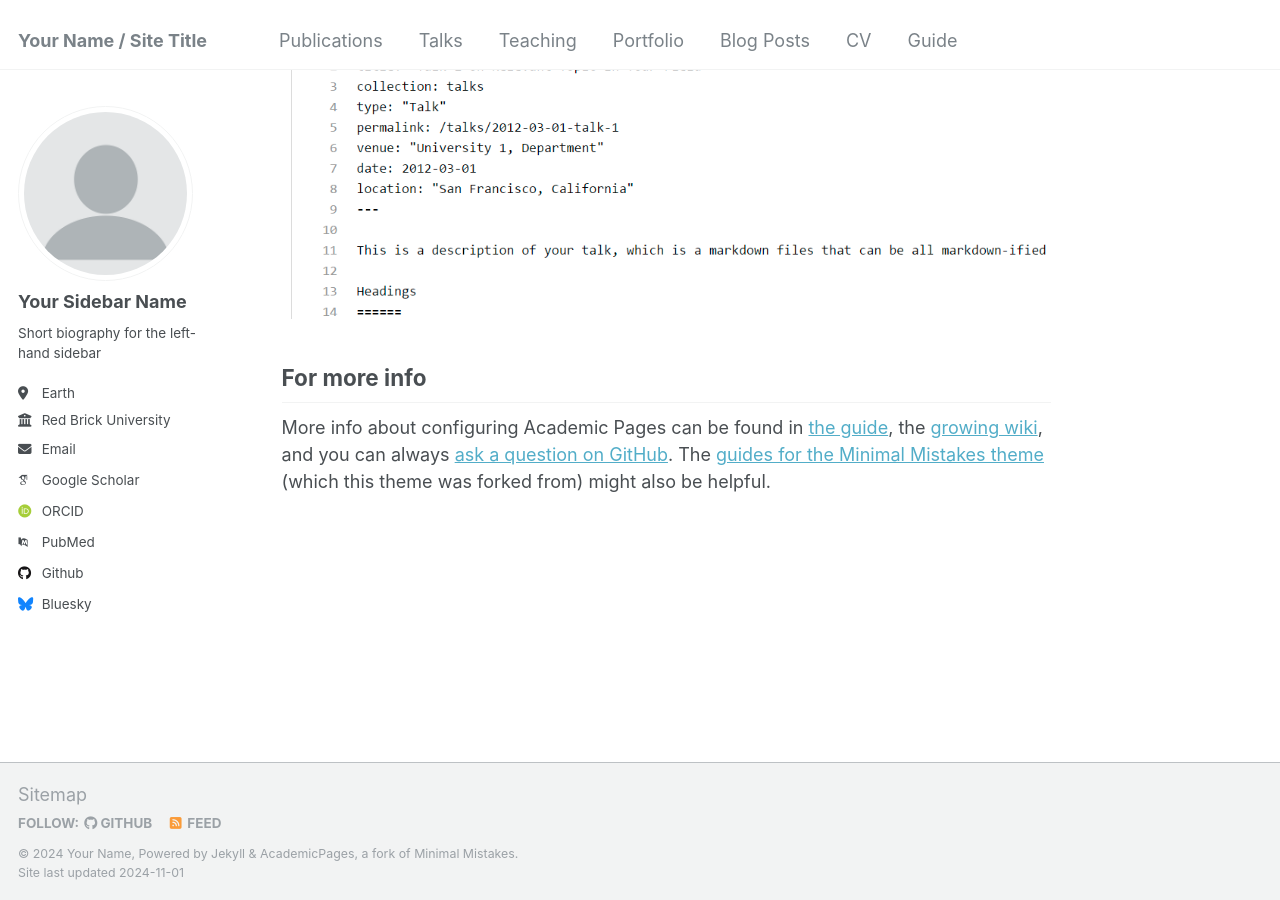
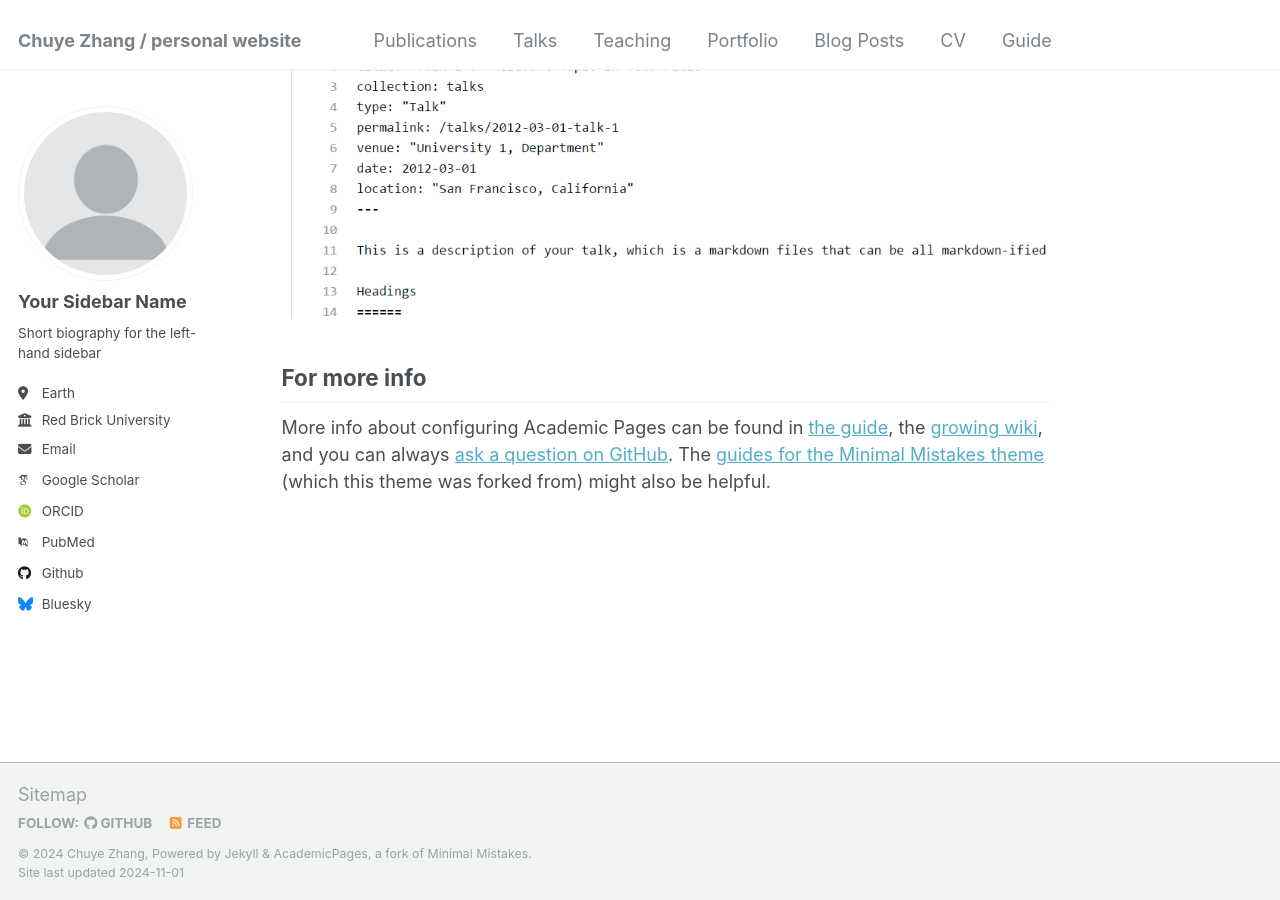
Before and after one commit to ZhangChuye/ZhangChuye.github.io, a Jekyll site: the page built from _pages/about.md, in a window 1280 px wide and 900 px high, scrolled down 2643 px. Built offline with Jekyll 4.4.1, drawn with Linux system fonts in a browser that asks for light colours; some web fonts are replaced.

Commit message:
web_name

```diff
--- a/_config.yml
+++ b/_config.yml
@@ -8,13 +8,13 @@
 
 # Basic Site Settings
 locale                   : "en-US"
-title                    : "Your Name / Site Title"
+title                    : "Chuye Zhang / personal website"
 title_separator          : "-"
-name                     : &name "Your Name"
-description              : &description "personal description"
-url                      : https://academicpages.github.io # the base hostname & protocol for your site e.g. "https://mmistakes.github.io"
+name                     : &name "Chuye Zhang"
+description              : &description "Bacholar student in Robotics Engineering at Southern University of Science and Technology"
+url                      : https://ZhangChuye.github.io # the base hostname & protocol for your site e.g. "https://mmistakes.github.io"
 baseurl                  : "" # the subpath of your site, e.g. "/blog"
-repository               : "academicpages/academicpages.github.io"
+repository               : "ZhangChuye/ZhangChuye.github.io"
 
 # Site Author - The following control what appear as part of the author content on the side bar.
 #               If a field is blank the icon and link will not appear, otherwise it will be shown.
```
